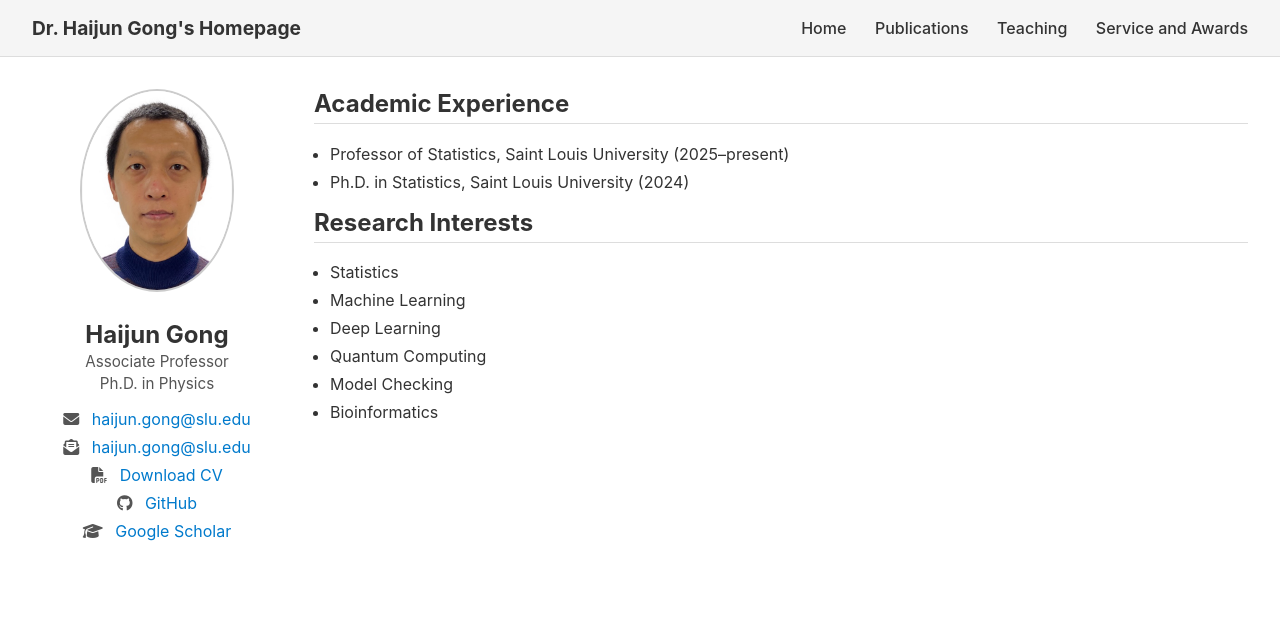
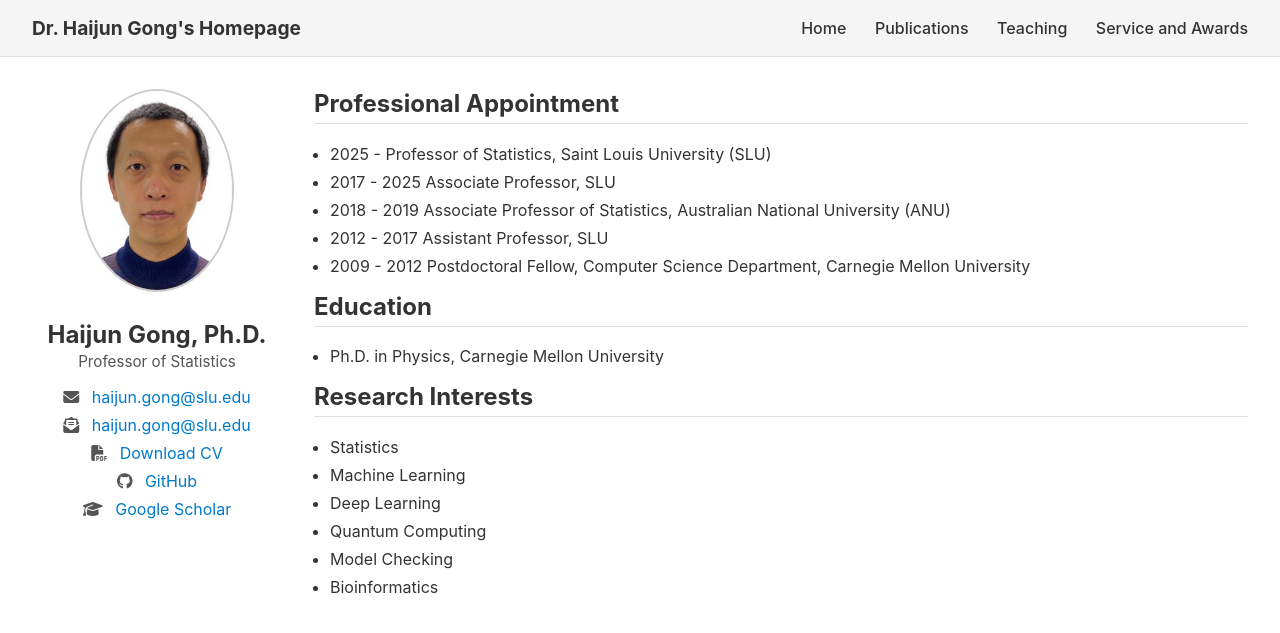
Before and after one commit to GongData/gongData.github.io, a Jekyll site: the page index.html, which Jekyll copies as it is, in a window 1280 px wide. Shown: the top 633 px of the page. Built offline with Jekyll 4.4.1, drawn with Linux system fonts in a browser that asks for light colours.

Commit message:
Update index.html

```diff
--- a/index.html
+++ b/index.html
@@ -104,9 +104,9 @@
   <!-- Left Sidebar -->
   <aside class="sidebar">
     <img src="/assets/Haijun22.jpg" alt="Haijun Gong">
-    <h2>Haijun Gong</h2>
-    <p>Associate Professor</p>
-    <p>Ph.D. in Physics</p>
+    <h2>Haijun Gong, Ph.D. </h2>
+    <p>Professor of Statistics</p>
+
 
 
     <ul class="icon-list">
@@ -120,10 +120,19 @@
 
   <!-- Right Main Content -->
   <section class="main-content">
-    <h2>Academic Experience</h2>
+    <h2>Professional Appointment</h2>
     <ul>
-      <li>Professor of Statistics, Saint Louis University (2025–present)</li>
-      <li>Ph.D. in Statistics, Saint Louis University (2024)</li>
+
+<li>2025 -  Professor of Statistics, Saint Louis University (SLU) </li>
+<li>2017 - 2025 Associate Professor, SLU </li>
+<li>2018 - 2019 Associate Professor of Statistics, Australian National University (ANU) </li>
+<li>2012 - 2017 Assistant Professor, SLU</li>
+<li>2009 - 2012 Postdoctoral Fellow, Computer Science Department, Carnegie Mellon University</li>
+   </ul>
+
+        <h2>Education</h2>
+    <ul>
+      <li>Ph.D. in Physics, Carnegie Mellon University </li>
     </ul>
 
     <h2>Research Interests</h2>
```
